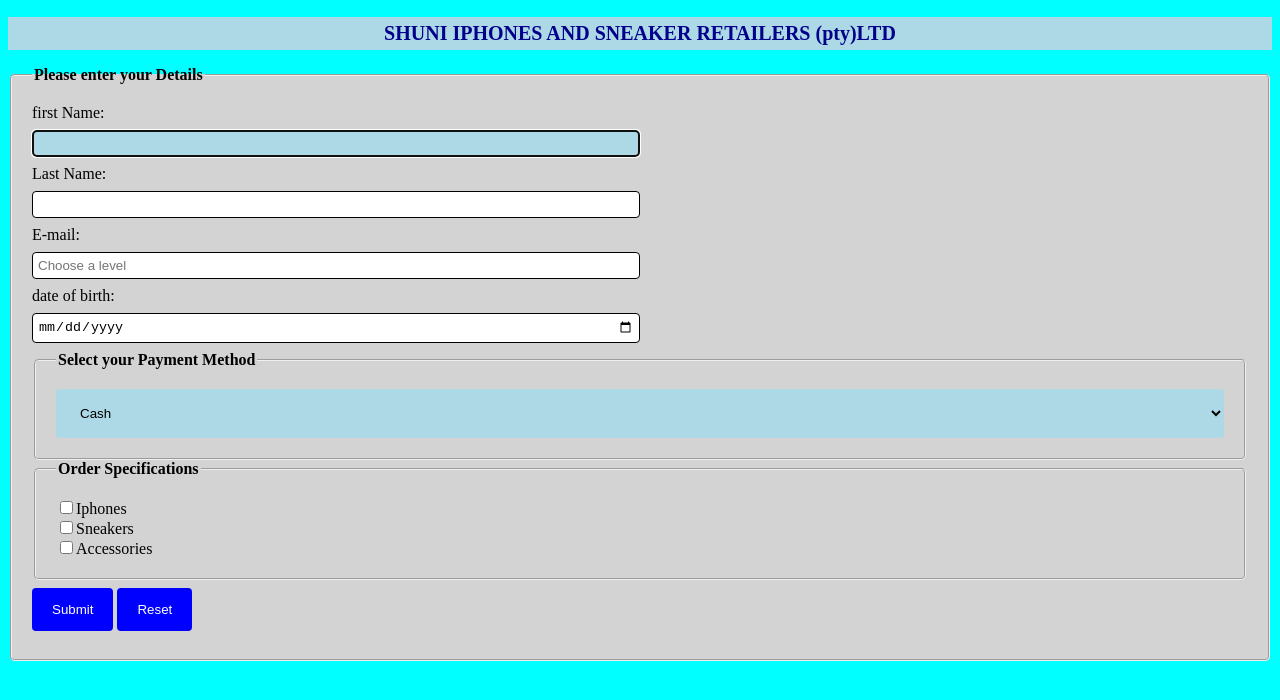
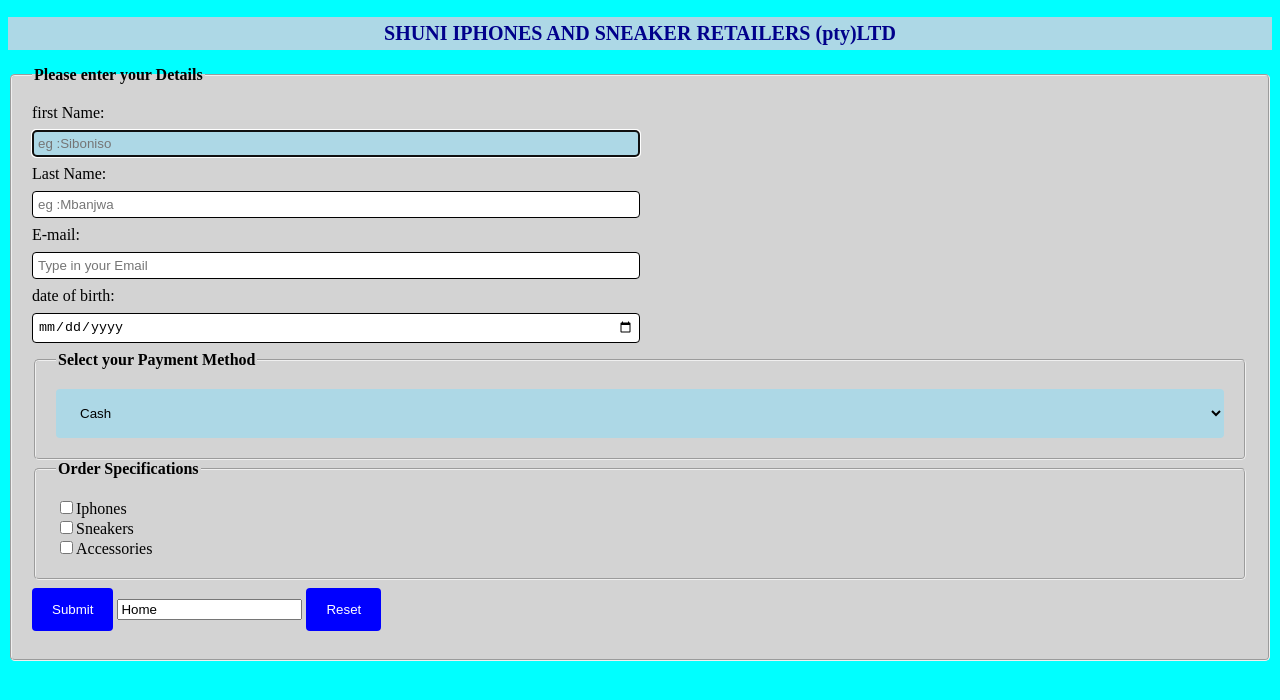
Before and after one commit to sboh-mbanjwa/myWebsites, a plain HTML site: page CompleteForm.html in a window 1280 px wide. Drawn offline with Linux system fonts and the light colour scheme.

Commit message:
Update CompleteForm.html

```diff
--- a/CompleteForm.html
+++ b/CompleteForm.html
@@ -11,14 +11,14 @@
 		<fieldset>
 			<legend><b> Please enter your Details </b></legend>
 			first Name: <br>
-			<input type="text" Name="FirstName" Maxlength="30" autofocus><br>
+			<input type="text" Name="FirstName" Maxlength="30" autofocus placeholder="eg :Siboniso" required><br>
 			Last Name:<br>
-			<input type="text" Name="LastName" Maxlength="30"><br>
+			<input type="text" Name="LastName" Maxlength="30" placeholder="eg :Mbanjwa" required><br>
 			E-mail: <br>
-			<input type="text" Name="Email" placeholder = "Choose a level" required> <br>
+			<input type="text" Name="Email" placeholder = "Type in your Email" format="---@gmail.com" required> <br>
 			date of birth:<br>
 
-			<input type="date" name="dob">
+			<input type="date" name="dob" class="date">
 				<fieldset>
 					<legend><b> Select your Payment Method </b></legend>
 						<select Name="Payment">
@@ -34,8 +34,12 @@
 					<input type="checkbox" name="Subject">Accessories<br>
 
 			</fieldset>
+
+
 			<input type = "Submit" Value="Submit">
+			<input type="Home" value="Home" nonce="Home">
 			<input type ="Reset">
+
 		</fieldset>
 		</form>
 	</body>
```
